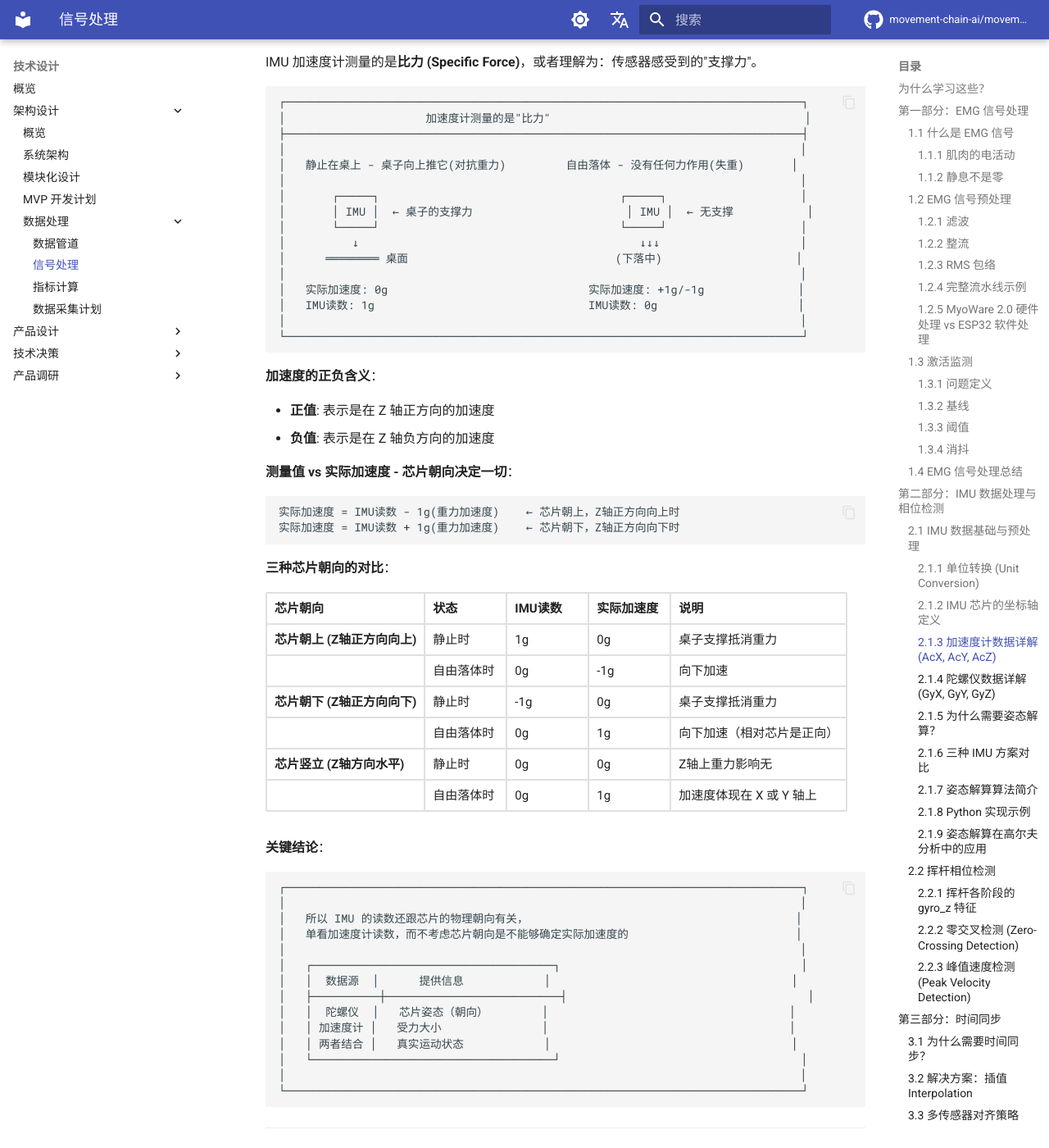
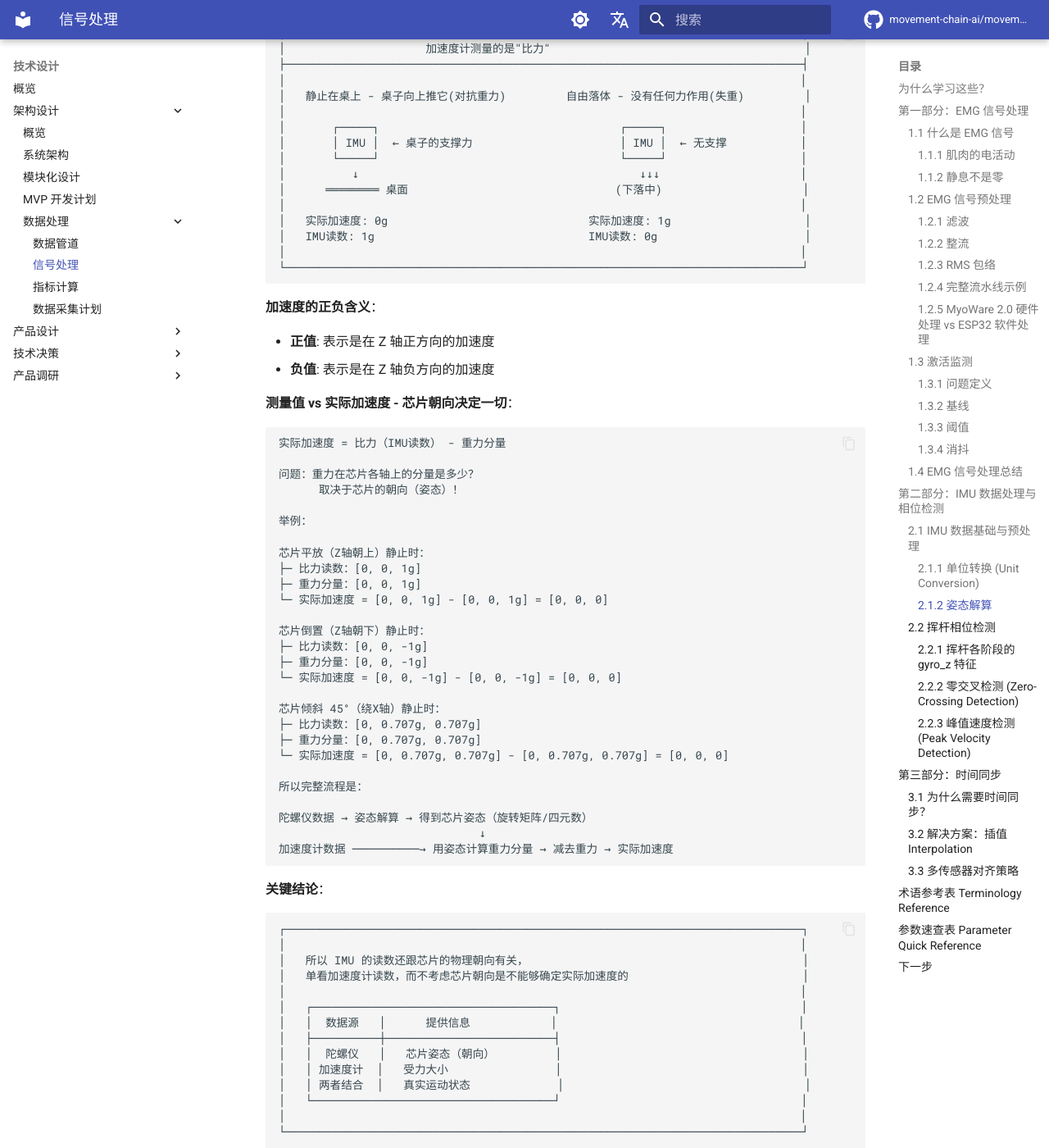
Before and after one commit to movement-chain-ai/movement-chain-docs, an MkDocs documentation site: the page built from docs/zh/design/architecture/data-processing/signal-processing.md, in a window 1280 px wide and 1400 px high, scrolled down 22073 px. Shown: the whole window at 82% size. Built offline with MkDocs 1.6.1 and Material for MkDocs 9.7.7, drawn with Linux system fonts in a browser that asks for light colours; comment, search, counter and statistics services are not loaded; the version menu is left out; some of the changed text lies outside the part shown.

Commit message:
docs: 重构姿态解算章节结构，添加示意图
- 将 2.1.2-2.1.9 合并为 2.1.2 姿态解算，子节降为五级标题
- 更新比力示例格式，显示比力读数、重力分量和实际加速度计算
- 添加陀螺仪旋转轴示意图 (gyroscope-rotation-axis.jpeg)
- 添加机体坐标系与世界坐标系对比图 (body-vs-world-frame.jpg)
- 更新 IMU 坐标系图片

Co-Authored-By: Claude Opus 4.5 <noreply@anthropic.com>

````diff
--- a/docs/zh/design/architecture/data-processing/signal-processing.md
+++ b/docs/zh/design/architecture/data-processing/signal-processing.md
@@ -950,9 +950,9 @@ t=0        t≈0      t=1       t≈1       t=11-21
 处理流程：
 
 原始数据 (LSB) → 单位转换 → 姿态解算 → 世界坐标系数据 (6轴) → 相位检测
-      │              │           │                │                    │
-   6轴数字值      ÷系数       融合算法        Z轴垂直地面              提取 gyro_z
-  (机体坐标系)   变成g/°/s     得到姿态       (全部6轴可用)           零交叉/峰值检测
+      │           │           │              │            │
+   6轴数字值      ÷系数       融合算法      Z轴垂直地面     提取 gyro_z
+  (机体坐标系)   变成g/°/s    得到姿态      (全部6轴可用)   零交叉/峰值检测
 ```
 
 ---
@@ -1039,7 +1039,11 @@ gyro_dps = raw_gyro / 131.0     # LSB → °/s (degrees per second)
 
 ---
 
-#### 2.1.2 IMU 芯片的坐标轴定义
+#### 2.1.2 姿态解算
+
+姿态解算是 IMU 数据处理的核心步骤，将传感器的原始数据转换为世界坐标系下的姿态信息。
+
+##### 2.1.2.1 IMU 芯片的坐标轴定义
 
 以 **MPU6050** 为例，芯片的三个坐标轴方向：
 
@@ -1055,7 +1059,7 @@ gyro_dps = raw_gyro / 131.0     # LSB → °/s (degrees per second)
 
 ---
 
-#### 2.1.3 加速度计数据详解 (AcX, AcY, AcZ)
+##### 2.1.2.2 加速度计数据详解 (AcX, AcY, AcZ)
 
 加速度计测量的是**线性运动**（平移），输出三轴加速度数据。
 
@@ -1101,35 +1105,49 @@ IMU 加速度计测量的是**比力 (Specific Force)**，或者理解为：传
 **测量值 vs 实际加速度 - 芯片朝向决定一切**：
 
 ```text
-实际加速度 = IMU读数 - 1g(重力加速度)    ← 芯片朝上，Z轴正方向向上时
-实际加速度 = IMU读数 + 1g(重力加速度)    ← 芯片朝下，Z轴正方向向下时
-```
-
-**三种芯片朝向的对比**：
-
-| 芯片朝向 | 状态 | IMU读数 | 实际加速度 | 说明 |
-|---------|------|---------|-----------|------|
-| **芯片朝上 (Z轴正方向向上)** | 静止时 | 1g | 0g | 桌子支撑抵消重力 |
-| | 自由落体时 | 0g | -1g | 向下加速 |
-| **芯片朝下 (Z轴正方向向下)** | 静止时 | -1g | 0g | 桌子支撑抵消重力 |
-| | 自由落体时 | 0g | 1g | 向下加速（相对芯片是正向） |
-| **芯片竖立 (Z轴方向水平)** | 静止时 | 0g | 0g | Z轴上重力影响无 |
-| | 自由落体时 | 0g | 1g | 加速度体现在 X 或 Y 轴上 |
+实际加速度 = 比力（IMU读数） - 重力分量
+
+问题：重力在芯片各轴上的分量是多少？
+      取决于芯片的朝向（姿态）！
+
+举例：
+
+芯片平放（Z轴朝上）静止时：
+├─ 比力读数：[0, 0, 1g]
+├─ 重力分量：[0, 0, 1g]
+└─ 实际加速度 = [0, 0, 1g] - [0, 0, 1g] = [0, 0, 0]
+
+芯片倒置（Z轴朝下）静止时：
+├─ 比力读数：[0, 0, -1g]
+├─ 重力分量：[0, 0, -1g]
+└─ 实际加速度 = [0, 0, -1g] - [0, 0, -1g] = [0, 0, 0]
+
+芯片倾斜 45°（绕X轴）静止时：
+├─ 比力读数：[0, 0.707g, 0.707g]
+├─ 重力分量：[0, 0.707g, 0.707g]
+└─ 实际加速度 = [0, 0.707g, 0.707g] - [0, 0.707g, 0.707g] = [0, 0, 0]
+
+所以完整流程是：
+
+陀螺仪数据 → 姿态解算 → 得到芯片姿态（旋转矩阵/四元数）
+                              ↓
+加速度计数据 ──────────→ 用姿态计算重力分量 → 减去重力 → 实际加速度
+```
 
 **关键结论**：
 
 ```text
 ┌─────────────────────────────────────────────────────────────────────────────┐
 │                                                                             │
-│   所以 IMU 的读数还跟芯片的物理朝向有关，                                        │
-│   单看加速度计读数，而不考虑芯片朝向是不能够确定实际加速度的                         │
+│   所以 IMU 的读数还跟芯片的物理朝向有关，                                         │
+│   单看加速度计读数，而不考虑芯片朝向是不能够确定实际加速度的                          │
 │                                                                             │
 │   ┌────────────────────────────────────┐                                    │
-│   │  数据源  │      提供信息            │                                    │
-│   ├──────────┼──────────────────────────┤                                    │
-│   │  陀螺仪  │   芯片姿态（朝向）        │                                    │
-│   │ 加速度计 │   受力大小               │                                    │
-│   │ 两者结合 │   真实运动状态            │                                    │
+│   │  数据源   │      提供信息            │                                    │
+│   ├──────────┼─────────────────────────┤                                    │
+│   │  陀螺仪   │   芯片姿态（朝向）         │                                    │
+│   │ 加速度计  │   受力大小                │                                    │
+│   │ 两者结合  │   真实运动状态             │                                    │
 │   └────────────────────────────────────┘                                    │
 │                                                                             │
 └─────────────────────────────────────────────────────────────────────────────┘
@@ -1137,7 +1155,7 @@ IMU 加速度计测量的是**比力 (Specific Force)**，或者理解为：传
 
 ---
 
-#### 2.1.4 陀螺仪数据详解 (GyX, GyY, GyZ)
+##### 2.1.2.3 陀螺仪数据详解 (GyX, GyY, GyZ)
 
 陀螺仪测量的是**旋转运动**，输出三轴角速度数据。
 
@@ -1149,45 +1167,50 @@ IMU 加速度计测量的是**比力 (Specific Force)**，或者理解为：传
 | **GyY** | Pitch Rate | Y轴角速度，绕Y轴的旋转速度（俯仰/Pitch） |
 | **GyZ** | Yaw Rate | Z轴角速度，绕Z轴的旋转速度（偏航/Yaw） |
 
-
-**重要**：陀螺仪数据是相对于传感器自身坐标系的，不是相对于地面的！
-
----
-
-#### 2.1.5 为什么需要姿态解算？
+陀螺仪测量的是芯片自身绕各轴的旋转角速度，旋转轴穿过芯片中心。
+
+![陀螺仪旋转轴示意图](images/gyroscope-rotation-axis.jpeg)
+
+**关键点**：
+
+陀螺仪测量的是角速度（°/s），不是位移
+无论芯片安装在手腕还是躯干，测量的都是该位置的旋转速度
+如果芯片在手腕上，GyZ 测的是手腕绕 Z 轴转的速度，圆心就是手腕处芯片的位置
+
+
+**重要**：陀螺仪数据是也相对于传感器自身坐标系的，不是相对于地面的！
+
+---
+
+##### 2.1.2.4 为什么需要姿态解算？
 
 当 IMU 绑在人体上时，传感器的坐标轴会随着身体一起旋转。这带来一个重要问题：
 
 ```text
-┌─────────────────────────────────────────────────────────────────────────────┐
-│                     机体坐标系 vs 世界坐标系                                    │
-├─────────────────────────────────────────────────────────────────────────────┤
-│                                                                             │
-│   站立时：                      弯腰时：                                       │
-│                                                                             │
-│      Z↑ (指向天空)                    Z↗ (跟着身体倾斜了!)                      │
-│      │                              /                                       │
-│      │                             /                                        │
-│     [人]                        [人]                                        │
-│      │                          /                                           │
-│   ───────地面              ───────地面                                        │
+
+
+┌─────────────────────────────────────────────────────────────────────────────┐
+│                     物体坐标系 vs 世界坐标系                                   │
+├─────────────────────────────────────────────────────────────────────────────┤
+│                                                                             │
+│       ![机体坐标系与世界坐标系](images/body-vs-world-frame.jpg)                 │
 │                                                                             │
 │   问题:                                                                      │
-│   • IMU 输出的是"机体坐标系"数据 — 相对于传感器自身的旋转                           │
-│   • 传感器的 Z 轴不再指向天空，而是跟着身体倾斜                                    │
+│   • IMU 输出的是"坐标系"数据 — 相对于传感器自身的旋转                              │
 │   • GyX/GyY/GyZ 测量的是相对于传感器的旋转，不是相对于地面                         │
 │                                                                             │
-│   解决方案: 姿态解算 — 将机体坐标系转换为世界坐标系                                │
+│   解决方案: 姿态解算 — 将物体坐标系转换为世界坐标系                                │
 │                                                                             │
 └─────────────────────────────────────────────────────────────────────────────┘
 ```
 
 **两种坐标系对比**：
+
 
 | 坐标系 | 英文 | 参考点 | 特点 |
 |--------|------|--------|------|
-| **机体坐标系** | Body Frame | 传感器本身 | 随身体旋转，Z 轴始终垂直于传感器表面 |
-| **世界坐标系** | World Frame | 地面 | 固定不动，Z 轴始终指向天空 |
+| **物体坐标系** | Object Space| 传感器本身 | 随身体旋转，Z 轴始终垂直于传感器表面 |
+| **世界坐标系** | World Space | 地面 | 固定不动，Z 轴始终指向天空 |
 
 **解决方法：结合陀螺仪**
 
@@ -1195,8 +1218,6 @@ IMU 加速度计测量的是**比力 (Specific Force)**，或者理解为：传
 ┌─────────────────────────────────────────────────────────────────────────────┐
 │                         传感器融合解决方案                                      │
 ├─────────────────────────────────────────────────────────────────────────────┤
-│                                                                             │
-│   你的 CSV 文件里有陀螺仪数据（GyX, GyY, GyZ），所以可以：                        │
 │                                                                             │
 │   1. 用陀螺仪数据计算姿态                                                      │
 │   2. 根据姿态确定重力在各轴的分量                                               │
@@ -1204,8 +1225,8 @@ IMU 加速度计测量的是**比力 (Specific Force)**，或者理解为：传
 │   4. 得到真实运动加速度                                                        │
 │                                                                             │
 │   ┌──────────────────────────────────────────────────────────────────┐      │
-│   │  这个过程叫做姿态解算或传感器融合，常用算法                            │      │
-│   │  有 Madgwick、Mahony、卡尔曼滤波等。                               │      │
+│   │  这个过程叫做姿态解算或传感器融合，常用算法                             │      │
+│   │  有 Madgwick、Mahony、卡尔曼滤波等。                                 │      │
 │   └──────────────────────────────────────────────────────────────────┘      │
 │                                                                             │
 └─────────────────────────────────────────────────────────────────────────────┘
@@ -1213,7 +1234,7 @@ IMU 加速度计测量的是**比力 (Specific Force)**，或者理解为：传
 
 ---
 
-#### 2.1.6 三种 IMU 方案对比
+##### 2.1.2.5 三种 IMU 方案对比
 
 根据需求和预算，有三种选择：
 
@@ -1259,7 +1280,7 @@ IMU 加速度计测量的是**比力 (Specific Force)**，或者理解为：传
 
 ---
 
-#### 2.1.7 姿态解算算法简介
+##### 2.1.2.6 姿态解算算法简介
 
 如果使用基础 IMU (如 MPU6050 原始模式)，需要自己实现姿态解算：
 
@@ -1322,7 +1343,7 @@ IMU 加速度计测量的是**比力 (Specific Force)**，或者理解为：传
 
 ---
 
-#### 2.1.8 Python 实现示例
+##### 2.1.2.7 Python 实现示例
 
 使用 `ahrs` 库实现 Madgwick 姿态解算：
 
@@ -1422,7 +1443,7 @@ print(f"Yaw: {euler[-1, 2]:.2f}°")
 
 ---
 
-#### 2.1.9 姿态解算在高尔夫分析中的应用
+##### 2.1.2.8 姿态解算在高尔夫分析中的应用
 
 ```text
 ┌─────────────────────────────────────────────────────────────────────────────┐
````
Also changed, not shown: other parts of docs/zh/design/architecture/data-processing/signal-processing.md (+6 -6 lines), docs/zh/design/architecture/data-processing/images/body-vs-world-frame.jpg (added), docs/zh/design/architecture/data-processing/images/gyroscope-rotation-axis.jpeg (added), docs/zh/design/architecture/data-processing/images/imu-coordinate-system.png.
